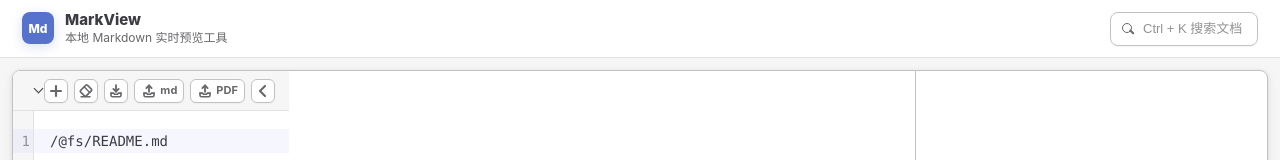
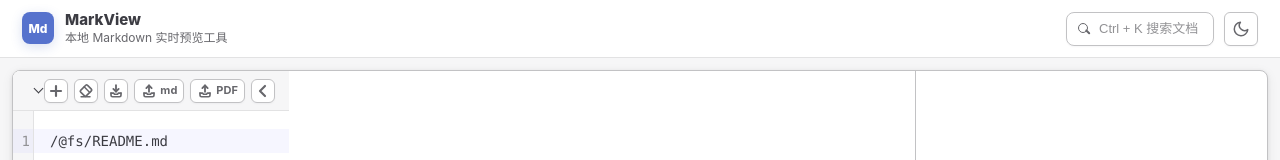
Before and after one commit to acheding/markview, a Vue app: page / in a window 1280 px wide. Shown: the top 160 px of the page. Built offline with nearby package versions, Linux system fonts and the light colour scheme.

Commit message:
feat: 增加主题颜色切换

```diff
--- a/index.html
+++ b/index.html
@@ -6,7 +6,19 @@
         <meta name="viewport" content="width=device-width, initial-scale=1.0" />
         <title>MarkView</title>
         <script>
-            document.title = 'MarkView'
+            // 挂载前先定好主题，避免暗色用户看到浅色闪屏（与 useTheme.js 的 key 一致）。
+            ;(function () {
+                try {
+                    var t = localStorage.getItem('markview:theme')
+                    if (t !== 'dark' && t !== 'light') {
+                        t = matchMedia('(prefers-color-scheme: dark)').matches ? 'dark' : 'light'
+                    }
+                    document.documentElement.dataset.theme = t
+                } catch (e) {
+                    /* 忽略 */
+                }
+                document.title = 'MarkView'
+            })()
         </script>
     </head>
     <body>
--- a/src/components/AppToolbar.vue
+++ b/src/components/AppToolbar.vue
@@ -8,12 +8,16 @@
             </span>
         </div>
 
-        <DocumentSearch />
+        <div class="toolbar__right">
+            <DocumentSearch />
+            <ThemeToggle />
+        </div>
     </header>
 </template>
 
 <script setup>
 import DocumentSearch from './DocumentSearch.vue'
+import ThemeToggle from './ThemeToggle.vue'
 </script>
 
 <style scoped>
@@ -38,6 +42,13 @@ import DocumentSearch from './DocumentSearch.vue'
     align-items: center;
     gap: 11px;
     min-width: 0;
+}
+
+.toolbar__right {
+    display: inline-flex;
+    align-items: center;
+    gap: 10px;
+    flex-shrink: 0;
 }
 
 .toolbar__mark {
--- a/src/components/ContentViewSkeleton.vue
+++ b/src/components/ContentViewSkeleton.vue
@@ -262,7 +262,12 @@ const tocIndent = (i) => `${pick(tocIndents, i)}px`
 .skeleton-line {
     height: 13px;
     border-radius: 5px;
-    background: linear-gradient(90deg, #e5e7eb 25%, #f3f4f6 50%, #e5e7eb 75%);
+    background: linear-gradient(
+        90deg,
+        var(--color-skeleton-base) 25%,
+        var(--color-skeleton-sheen) 50%,
+        var(--color-skeleton-base) 75%
+    );
     background-size: 200% 100%;
     animation: skeleton-shimmer 1.6s ease-in-out infinite;
 }
@@ -285,7 +290,12 @@ const tocIndent = (i) => `${pick(tocIndents, i)}px`
 .skeleton-line--code {
     height: 12px;
     border-radius: 3px;
-    background: linear-gradient(90deg, #e2e8f0 25%, #edf2f7 50%, #e2e8f0 75%);
+    background: linear-gradient(
+        90deg,
+        var(--color-skeleton-code-base) 25%,
+        var(--color-skeleton-code-sheen) 50%,
+        var(--color-skeleton-code-base) 75%
+    );
     background-size: 200% 100%;
     animation: skeleton-shimmer 1.6s ease-in-out infinite;
 }
@@ -303,14 +313,19 @@ const tocIndent = (i) => `${pick(tocIndents, i)}px`
     gap: 8px;
     padding: 12px 14px;
     border-radius: 8px;
-    background: #f1f5f9;
+    background: var(--color-skeleton-block);
     margin: 6px 0;
 }
 
 /* —— 头部占位块（药丸 / 按钮）—— */
 .skeleton-pill,
 .skeleton-btn {
-    background: linear-gradient(90deg, #e5e7eb 25%, #f3f4f6 50%, #e5e7eb 75%);
+    background: linear-gradient(
+        90deg,
+        var(--color-skeleton-base) 25%,
+        var(--color-skeleton-sheen) 50%,
+        var(--color-skeleton-base) 75%
+    );
     background-size: 200% 100%;
     animation: skeleton-shimmer 1.6s ease-in-out infinite;
     flex-shrink: 0;
@@ -366,7 +381,12 @@ const tocIndent = (i) => `${pick(tocIndents, i)}px`
     height: 13px;
     margin: 0 8px 12px;
     border-radius: 5px;
-    background: linear-gradient(90deg, #e5e7eb 25%, #f3f4f6 50%, #e5e7eb 75%);
+    background: linear-gradient(
+        90deg,
+        var(--color-skeleton-base) 25%,
+        var(--color-skeleton-sheen) 50%,
+        var(--color-skeleton-base) 75%
+    );
     background-size: 200% 100%;
     animation: skeleton-shimmer 1.6s ease-in-out infinite;
 }
@@ -381,7 +401,12 @@ const tocIndent = (i) => `${pick(tocIndents, i)}px`
 .skeleton-toc-item {
     height: 12px;
     border-radius: 5px;
-    background: linear-gradient(90deg, #e5e7eb 25%, #f3f4f6 50%, #e5e7eb 75%);
+    background: linear-gradient(
+        90deg,
+        var(--color-skeleton-base) 25%,
+        var(--color-skeleton-sheen) 50%,
+        var(--color-skeleton-base) 75%
+    );
     background-size: 200% 100%;
     animation: skeleton-shimmer 1.6s ease-in-out infinite;
 }
--- /dev/null
+++ b/src/components/ThemeToggle.vue
@@ -0,0 +1,85 @@
+<template>
+    <button
+        class="theme-toggle"
+        type="button"
+        :title="theme === 'dark' ? '切换到浅色' : '切换到暗色'"
+        :aria-label="theme === 'dark' ? '切换到浅色模式' : '切换到暗色模式'"
+        @click="toggleTheme"
+    >
+        <!-- 暗色态显示太阳（点击回到浅色），浅色态显示月亮 -->
+        <svg
+            v-if="theme === 'dark'"
+            class="theme-toggle__icon"
+            viewBox="0 0 24 24"
+            fill="none"
+            stroke="currentColor"
+            stroke-width="2"
+            stroke-linecap="round"
+            stroke-linejoin="round"
+            aria-hidden="true"
+        >
+            <circle cx="12" cy="12" r="4" />
+            <path
+                d="M12 2v2M12 20v2M4.93 4.93l1.41 1.41M17.66 17.66l1.41 1.41M2 12h2M20 12h2M6.34 17.66l-1.41 1.41M19.07 4.93l-1.41 1.41"
+            />
+        </svg>
+        <svg
+            v-else
+            class="theme-toggle__icon"
+            viewBox="0 0 24 24"
+            fill="none"
+            stroke="currentColor"
+            stroke-width="2"
+            stroke-linecap="round"
+            stroke-linejoin="round"
+            aria-hidden="true"
+        >
+            <path d="M21 12.79A9 9 0 1 1 11.21 3 7 7 0 0 0 21 12.79z" />
+        </svg>
+    </button>
+</template>
+
+<script setup>
+import { useTheme } from '../composables/useTheme.js'
+
+const { theme, toggleTheme } = useTheme()
+</script>
+
+<style scoped>
+.theme-toggle {
+    display: inline-grid;
+    place-items: center;
+    width: 34px;
+    height: 34px;
+    padding: 0;
+    border: 1px solid var(--color-border);
+    border-radius: var(--radius-md);
+    background: var(--color-surface);
+    color: var(--color-muted);
+    cursor: pointer;
+    box-shadow: 0 1px 2px rgb(15 23 42 / 4%);
+    transition:
+        transform var(--duration-fast) ease,
+        background var(--duration-fast) ease,
+        border-color var(--duration-fast) ease,
+        color var(--duration-fast) ease,
+        box-shadow var(--duration-fast) ease;
+}
+
+.theme-toggle:hover {
+    border-color: color-mix(in srgb, var(--color-accent) 38%, transparent);
+    background: var(--color-surface-active);
+    color: var(--color-accent);
+    box-shadow: 0 6px 14px rgb(var(--color-accent-channel) / 12%);
+    transform: translateY(-1px);
+}
+
+.theme-toggle:active {
+    transform: translateY(0);
+}
+
+.theme-toggle__icon {
+    width: 18px;
+    height: 18px;
+}
+</style>
--- a/src/composables/useDocumentTitle.js
+++ b/src/composables/useDocumentTitle.js
@@ -2,13 +2,13 @@ import { onBeforeUnmount, onMounted, watch } from 'vue'
 import { SAVE_STATUS } from '../core/documents/persistenceScheduler.js'
 
 const APP_NAME = 'MarkView'
-// 标签页失焦时的挽留文案（切回来即恢复正常标题）。
-const AWAY_TITLE = '(´･ω･) 回来继续呀~'
+// 标签页失焦时，在正常标题前加一个颜文字作为「等你回来」的小提示。
+const AWAY_PREFIX = '(´･ω･) '
 // 未保存 / 保存中时标题前缀的小圆点。
 const DIRTY_MARK = '● '
 
 // 动态网页标题：`● 文件名 · MarkView`（有未保存改动时带圆点），
-// 切走标签页时换成挽留文案。依赖 documents 会话的响应式状态。
+// 切走标签页时在标题前追加颜文字。依赖 documents 会话的响应式状态。
 export const useDocumentTitle = ({ activeFile, saveStatus }) => {
     let isAway = false
 
@@ -19,7 +19,8 @@ export const useDocumentTitle = ({ activeFile, saveStatus }) => {
     }
 
     const apply = () => {
-        document.title = isAway ? AWAY_TITLE : composeTitle()
+        const title = composeTitle()
+        document.title = isAway ? `${AWAY_PREFIX}${title}` : title
     }
 
     const handleVisibility = () => {
--- /dev/null
+++ b/src/composables/useTheme.js
@@ -0,0 +1,45 @@
+import { ref, watch } from 'vue'
+
+const STORAGE_KEY = 'markview:theme'
+
+const readStored = () => {
+    try {
+        const stored = window.localStorage.getItem(STORAGE_KEY)
+        if (stored === 'dark' || stored === 'light') return stored
+    } catch {
+        // localStorage 不可用则忽略，走系统偏好
+    }
+    return null
+}
+
+const prefersDark = () => typeof window !== 'undefined' && window.matchMedia?.('(prefers-color-scheme: dark)').matches
+
+// 初始主题：优先本地记忆，其次跟随系统。
+const theme = ref(readStored() || (prefersDark() ? 'dark' : 'light'))
+
+const applyTheme = (value) => {
+    if (typeof document !== 'undefined') {
+        document.documentElement.dataset.theme = value
+    }
+}
+
+// 模块加载即应用一次（App 挂载前 index.html 内联脚本已设过，这里保证与响应式状态同步）。
+applyTheme(theme.value)
+
+watch(theme, (value) => {
+    applyTheme(value)
+    try {
+        window.localStorage.setItem(STORAGE_KEY, value)
+    } catch {
+        // 写入失败则忽略，仅当次会话生效
+    }
+})
+
+// 主题偏好：模块级单例，任意组件调用共享同一状态。
+export const useTheme = () => {
+    const toggleTheme = () => {
+        theme.value = theme.value === 'dark' ? 'light' : 'dark'
+    }
+
+    return { theme, toggleTheme }
+}
--- a/src/styles/tokens.css
+++ b/src/styles/tokens.css
@@ -39,6 +39,13 @@
     --color-table-stripe: #f9f9fa;
     --color-scrollbar-thumb: #c2c2c4;
     --color-scrollbar-thumb-hover: #929295;
+
+    /* 骨架屏占位（加载态微光） */
+    --color-skeleton-base: #e5e7eb;
+    --color-skeleton-sheen: #f3f4f6;
+    --color-skeleton-code-base: #e2e8f0;
+    --color-skeleton-code-sheen: #edf2f7;
+    --color-skeleton-block: #f1f5f9;
 
     /* VitePress 默认浅色代码块使用的 GitHub Light / Shiki 色阶 */
     --color-syntax-comment: #6a737d;
@@ -99,6 +106,69 @@
     --editor-line-padding-x: 16px;
 }
 
+/* 暗色主题：仅覆盖颜色相关 token，其余（间距/圆角/字号/动效）沿用 :root。
+   全应用颜色都引用这些变量，故编辑器、预览、语法高亮、骨架屏均自动跟随。 */
+:root[data-theme='dark'] {
+    /* 背景 / 表面 */
+    --color-bg: #17171a;
+    --color-surface: #1e1e21;
+    --color-surface-soft: #242428;
+    --color-surface-active: rgb(124 156 255 / 16%);
+    --color-surface-glass: rgb(30 30 34 / 82%);
+
+    /* 边框 / 文字 */
+    --color-border: #3a3a40;
+    --color-border-soft: #2c2c31;
+    --color-text: #e4e4e7;
+    --color-muted: #a1a1aa;
+    --color-subtle: #71717a;
+
+    /* 强调 / 功能 */
+    --color-accent: #93a7ff;
+    --color-accent-strong: #aab6ff;
+    --color-accent-solid: #6b83e0;
+    --color-accent-soft: rgb(124 156 255 / 20%);
+    --color-accent-channel: 147 167 255;
+    --color-selection: rgb(124 156 255 / 26%);
+    --color-blue: #93a7ff;
+    --color-danger: #f87171;
+    --color-danger-soft: rgb(244 63 94 / 22%);
+    --color-search-highlight: #b59818;
+    --color-search-highlight-text: #fef9c3;
+
+    /* 预览正文专属色 */
+    --color-heading-strong: #e4e4e7;
+    --color-blockquote-bg: #202024;
+    --color-blockquote-text: #a1a1aa;
+    --color-inline-code-bg: rgb(160 170 200 / 14%);
+    --color-inline-code-text: #aab6ff;
+    --color-pre-bg: #18181b;
+    --color-pre-text: #c4c4cc;
+    --color-table-stripe: #202024;
+    --color-scrollbar-thumb: #3a3a40;
+    --color-scrollbar-thumb-hover: #52525b;
+
+    /* 代码高亮：GitHub Dark 色阶 */
+    --color-syntax-comment: #8b949e;
+    --color-syntax-keyword: #ff7b72;
+    --color-syntax-string: #a5d6ff;
+    --color-syntax-title: #d2a8ff;
+    --color-syntax-constant: #79c0ff;
+    --color-syntax-type: #7ee787;
+    --color-syntax-meta: #ffa657;
+
+    /* 阴影：暗色下加深 */
+    --shadow-panel: 0 3px 12px rgb(0 0 0 / 40%), 0 1px 4px rgb(0 0 0 / 40%);
+    --shadow-menu: 0 12px 32px rgb(0 0 0 / 52%), 0 2px 6px rgb(0 0 0 / 44%);
+
+    /* 骨架屏占位 */
+    --color-skeleton-base: #2a2a2f;
+    --color-skeleton-sheen: #34343a;
+    --color-skeleton-code-base: #26262b;
+    --color-skeleton-code-sheen: #303036;
+    --color-skeleton-block: #202024;
+}
+
 @media (max-width: 768px) {
     :root {
         --editor-font-size: 13px;
```
